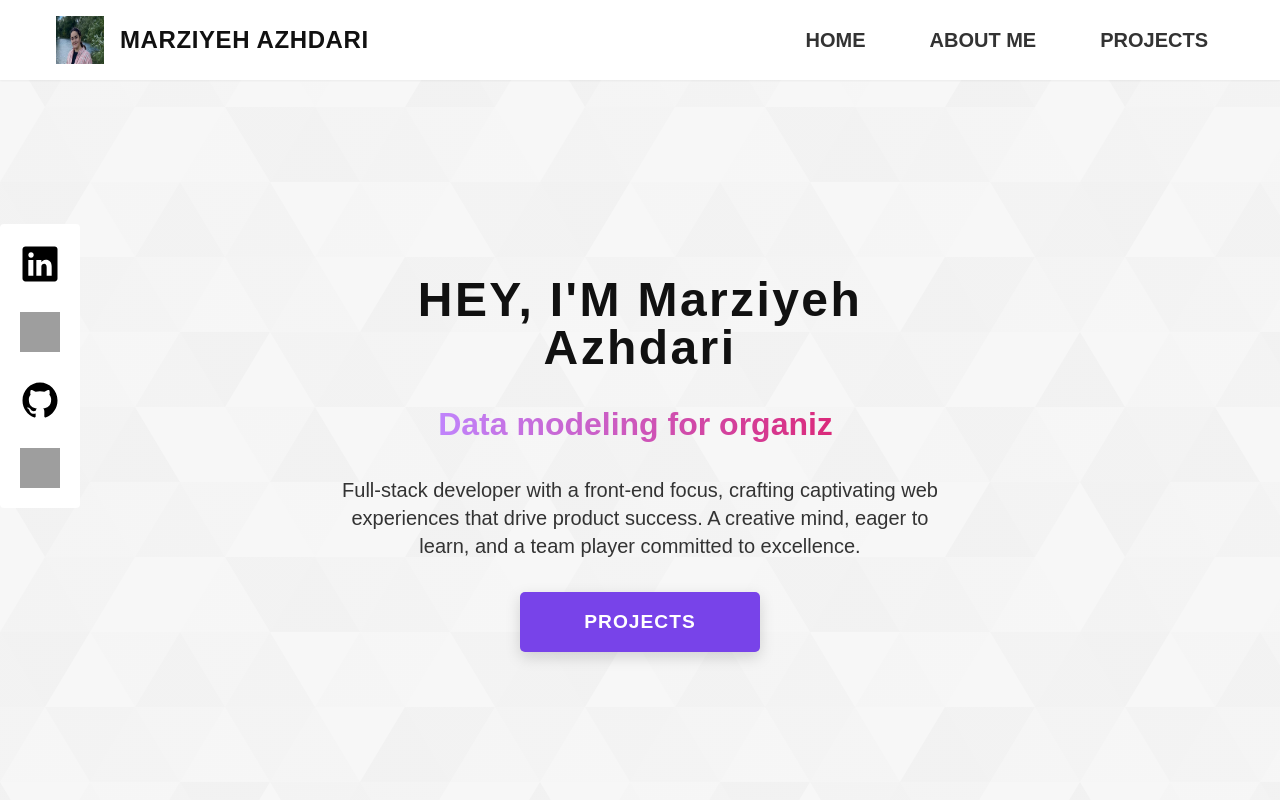
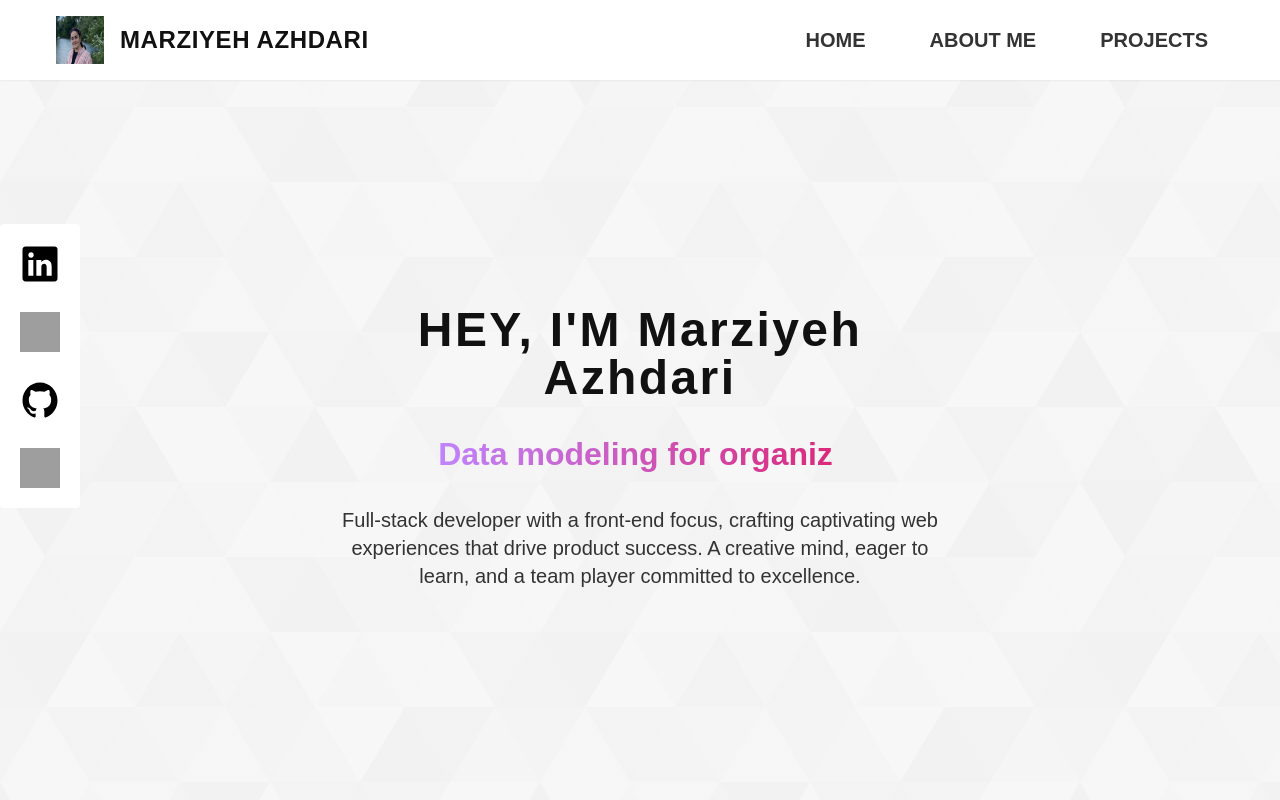
Before and after one commit to MariAzhdari/Portfolio-website-mari, a React (Vite) app: page / in a window 1280 px wide. Shown: the top 800 px of the page. Built offline with nearby package versions, Linux system fonts and the light colour scheme; grey boxes are pictures that could not be loaded; a web font is replaced by a local one.

Commit message:
comment a buttum

```diff
--- a/src/components/Home.jsx
+++ b/src/components/Home.jsx
@@ -48,7 +48,7 @@ const Home = () => {
             web experiences that drive product success. A creative mind, eager
             to learn, and a team player committed to excellence.
           </p>
-          <button className="btn py-4 px-16">PROJECTS</button>
+          {/* <button className="btn py-4 px-16">PROJECTS</button> */}
         </motion.div>
       </div>
       {/* hero socials */}
```
